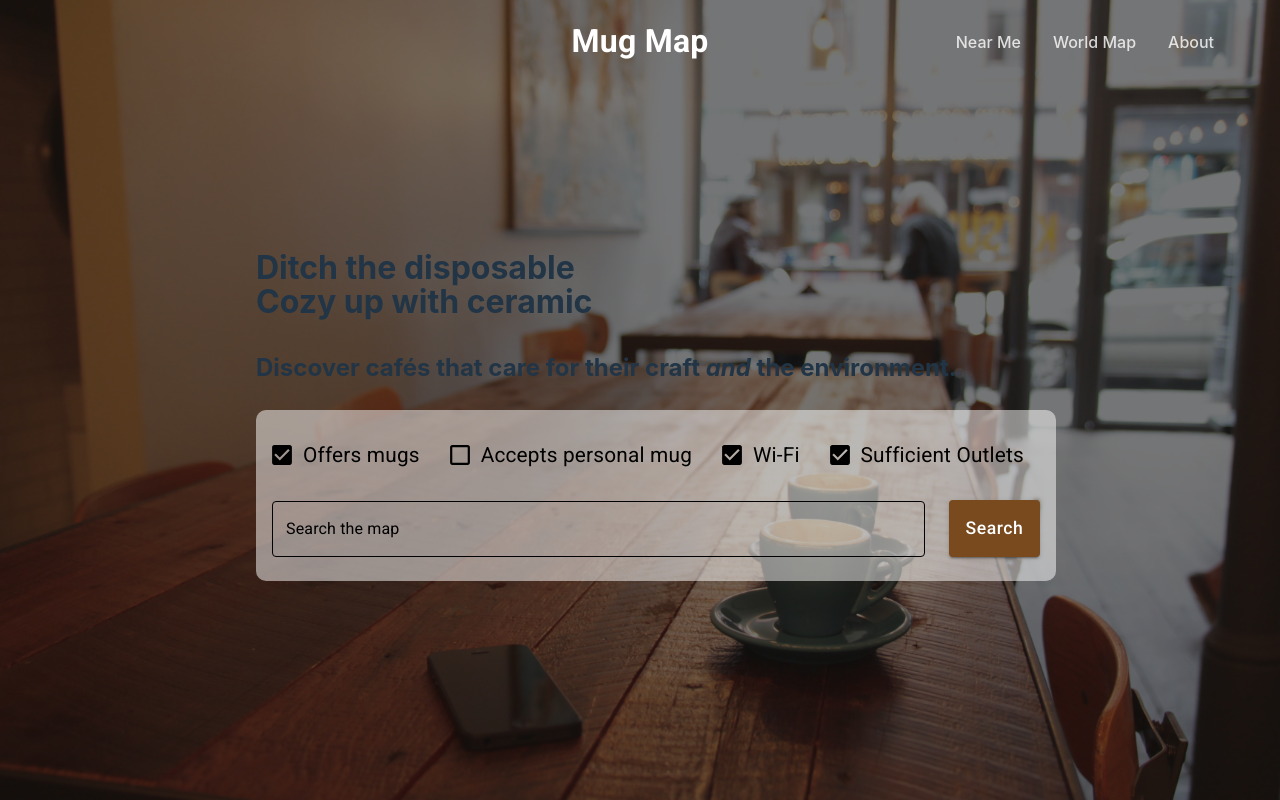
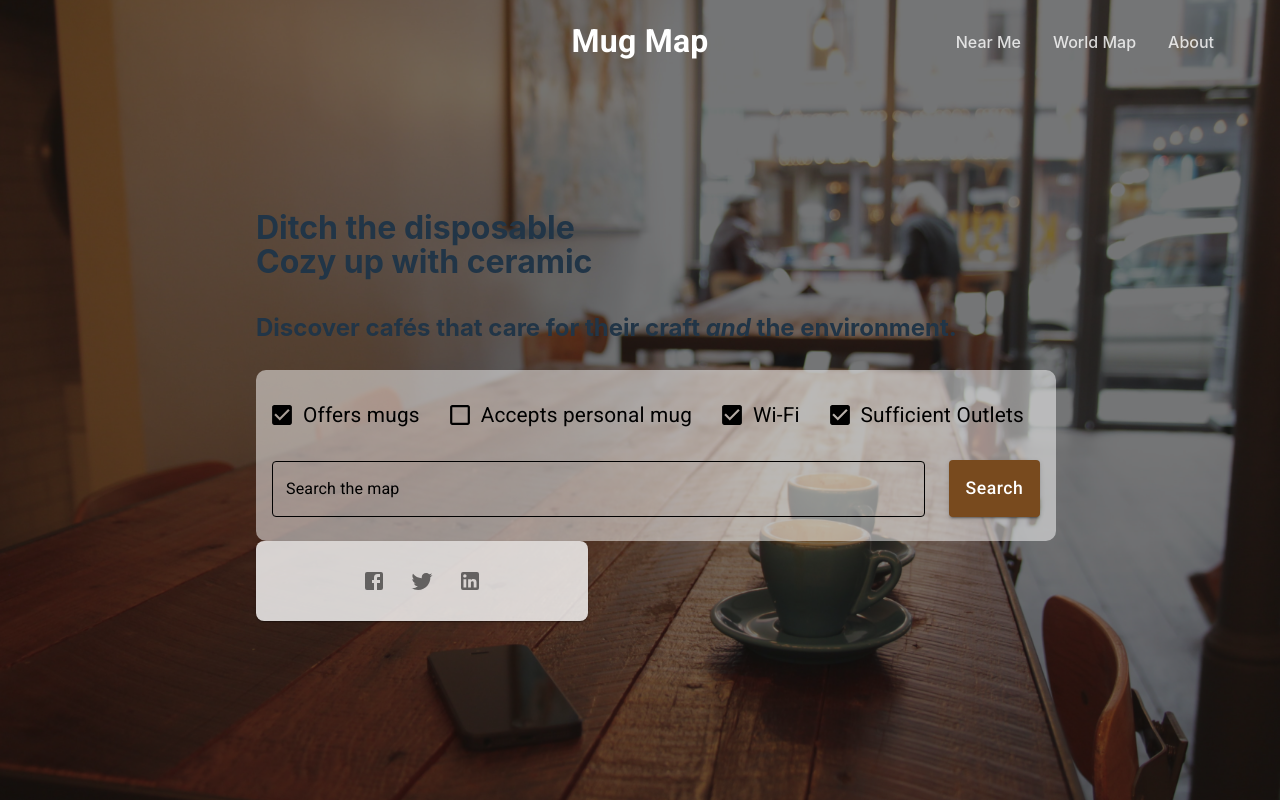
Before and after one commit to SeanPhilippi/mug-map, a React (Vite) app: page / in a window 1280 px wide. Built offline with nearby package versions, Linux system fonts and the light colour scheme.

Commit message:
SocialMediaPanel added to Home, working on alignment

```diff
--- a/src/components/screens/Home/Home.tsx
+++ b/src/components/screens/Home/Home.tsx
@@ -1,5 +1,6 @@
 import { makeStyles } from '@material-ui/core/styles';
 import Search from './Search';
+import SocialMediaPanel from './SocialMediaPanel';
 
 const useStyles = makeStyles({
   homeContainer: {
@@ -14,7 +15,10 @@ const useStyles = makeStyles({
     alignItems: 'center',
   },
   overlay: {
-    position: 'absolute',
+    // position: 'absolute',
+    position: 'relative',
+    width: '100%',
+    height: '100%',
     top: 0,
     bottom: 0,
     left: 0,
@@ -37,6 +41,12 @@ const useStyles = makeStyles({
     fontSize: '1.5rem',
     fontWeight: 'bold',
   },
+  socialMediaPanel: {
+    position: 'absolute',
+    top: 0,
+    left: 0,
+    zIndex: 1,
+  }
 });
 
 const Home = () => {
@@ -55,6 +65,7 @@ const Home = () => {
             Discover cafés that care for their craft <i>and</i> the environment.
           </p>
           <Search />
+          <SocialMediaPanel className={classes.socialMediaPanel} />
         </div>
       </div>
     </div>
```
